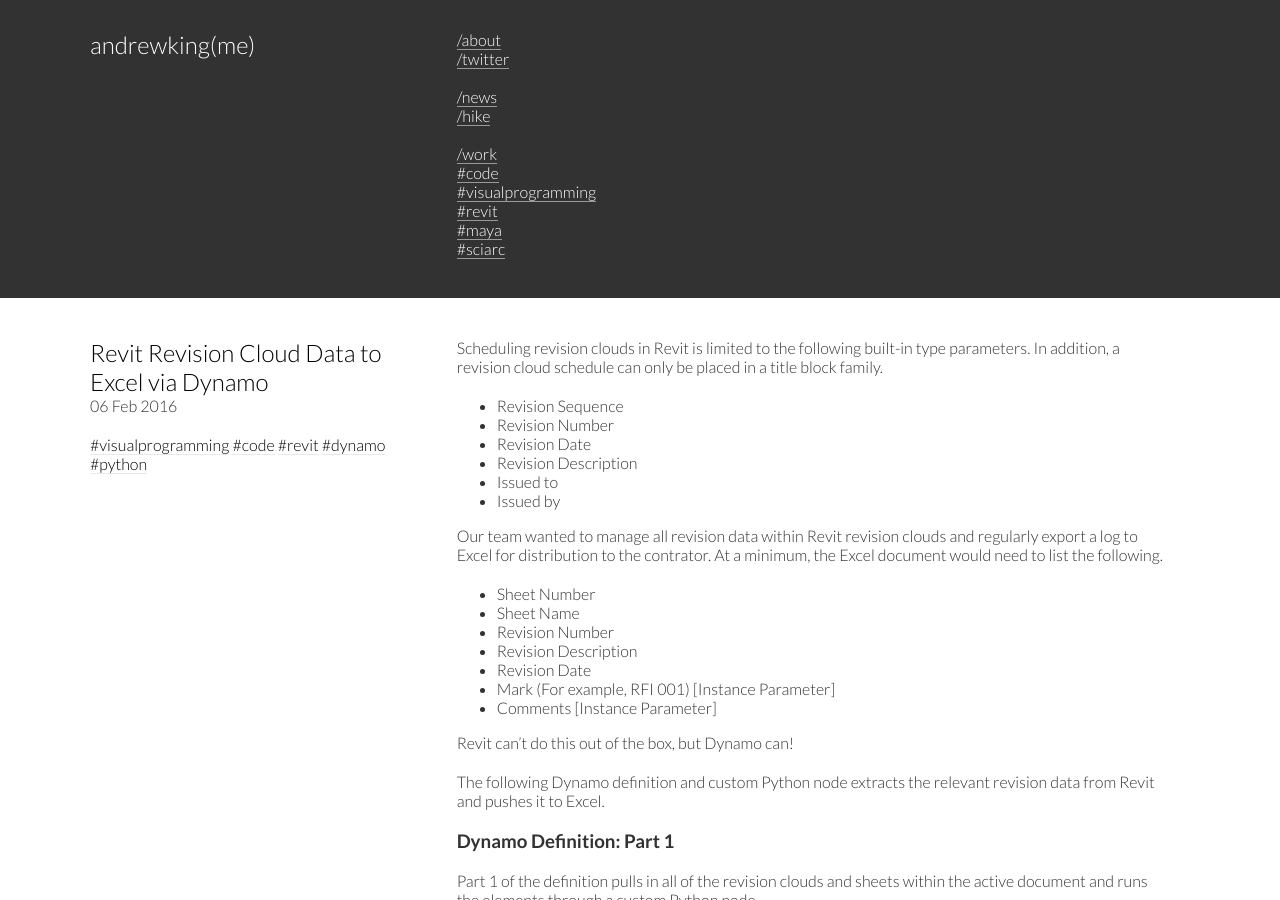
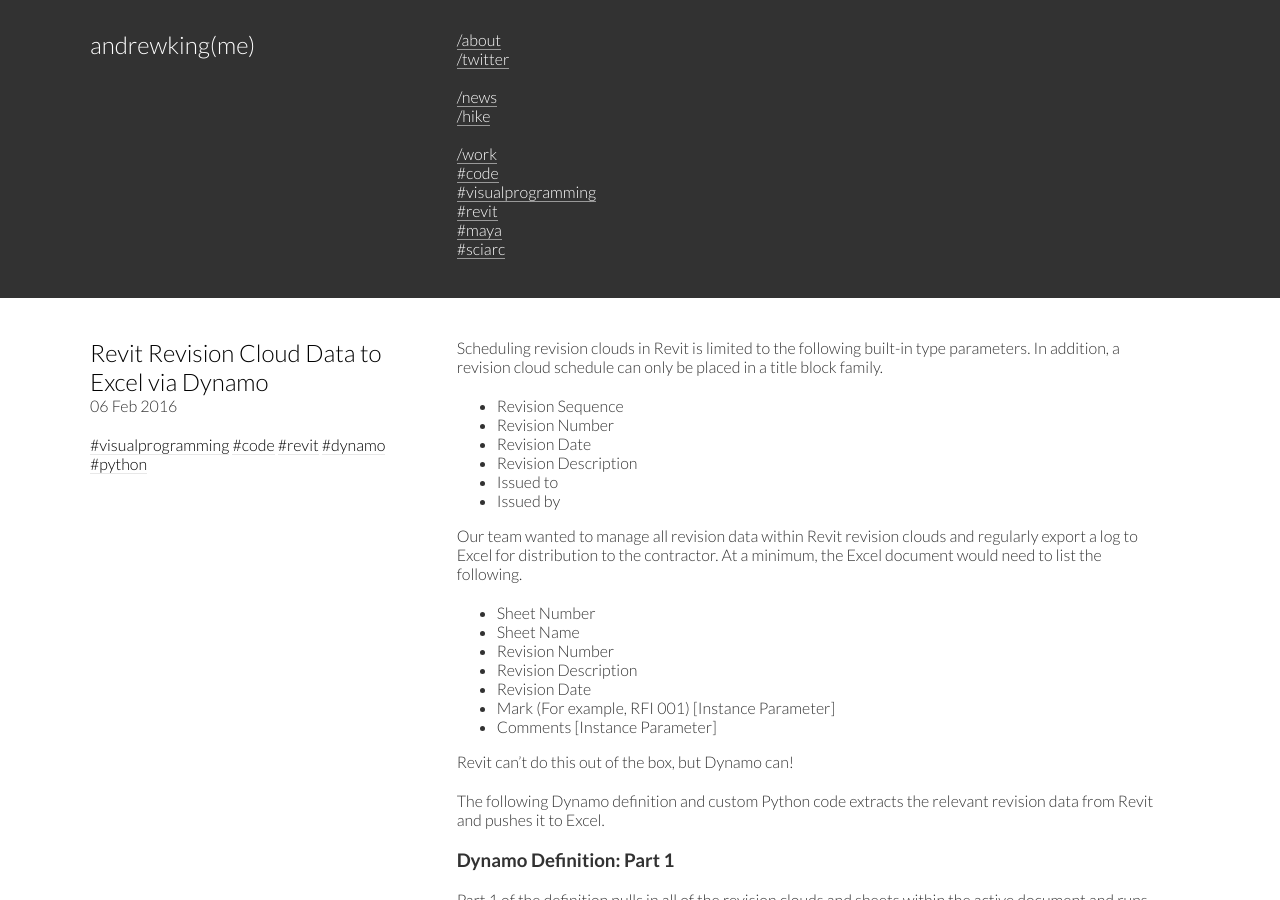
Before and after one commit to andrewkingme/andrewkingme.github.io, a Jekyll site: the page built from _work/Revit-Revision-Cloud-Data-to-Excel-via-Dynamo.md, in a window 1280 px wide and 900 px high. Built offline with Jekyll 4.4.1, drawn with Linux system fonts in a browser that asks for light colours.

Commit message:
Correct Typo

```diff
--- a/_work/Revit-Revision-Cloud-Data-to-Excel-via-Dynamo.md
+++ b/_work/Revit-Revision-Cloud-Data-to-Excel-via-Dynamo.md
@@ -24,7 +24,7 @@
 * Issued to
 * Issued by
 
-Our team wanted to manage all revision data within Revit revision clouds and regularly export a log to Excel for distribution to the contrator. At a minimum, the Excel document would need to list the following.
+Our team wanted to manage all revision data within Revit revision clouds and regularly export a log to Excel for distribution to the contractor. At a minimum, the Excel document would need to list the following.
 
 * Sheet Number
 * Sheet Name
@@ -36,7 +36,7 @@
 
 Revit can't do this out of the box, but Dynamo can!
 
-The following Dynamo definition and custom Python node extracts the relevant revision data from Revit and pushes it to Excel.
+The following Dynamo definition and custom Python code extracts the relevant revision data from Revit and pushes it to Excel.
 
 ### Dynamo Definition: Part 1
 
```
